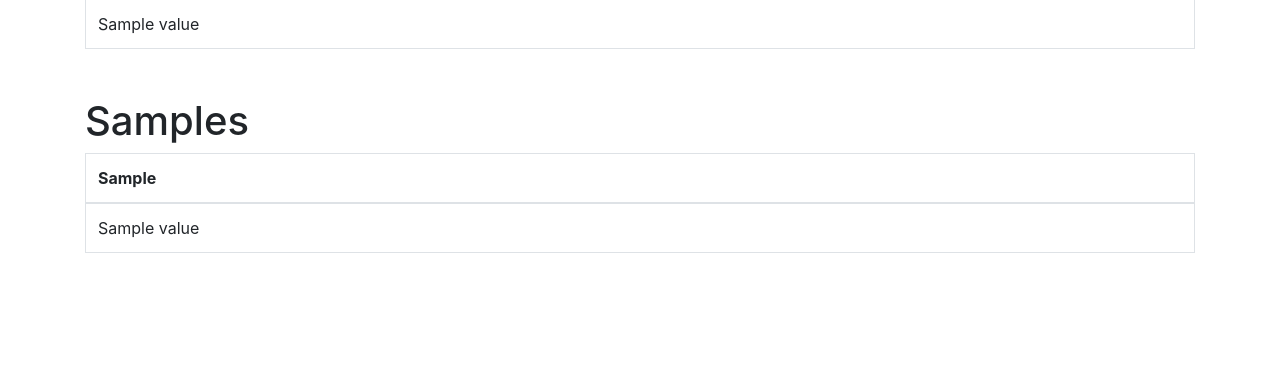
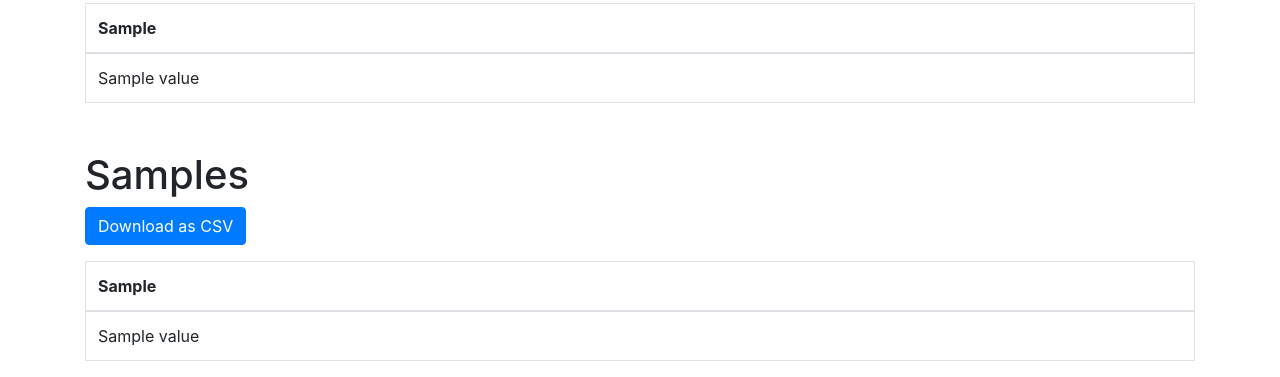
Before and after one commit to springinnovate/pestcontrol_livingdatabase, a Flask app: template docker_contexts/backend/templates/results_view.html in a window 1280 px wide. Shown: the part 859-1236 px from the top of the page. Before the commit the page ends 1112 px from the top, so only its background shows below. Run offline with Flask 3, Linux system fonts and the light colour scheme; the template is opened without the code that fills it: most values are stand-ins (such as "Sample title", 1, 10 or a date in 2020); some libraries are stand-ins or nearby versions.

Commit message:
downloading table now

```diff
--- a/docker_contexts/backend/templates/results_view.html
+++ b/docker_contexts/backend/templates/results_view.html
@@ -50,6 +50,7 @@
     </script>
     <div class="container mt-5">
         <h1>Relevant Studies</h1>
+        <button class="download-btn btn btn-primary mb-3" data-filename="studies.csv">Download as CSV</button>
         <table class="table table-bordered">
             <thead>
                 <tr>
@@ -65,6 +66,7 @@
     </div>
     <div class="container mt-5">
         <h1>Samples</h1>
+        <button class="download-btn btn btn-primary mb-3" data-filename="samples.csv">Download as CSV</button>
         <table class="table table-bordered">
             <thead>
                 <tr>
@@ -81,5 +83,39 @@
     {% else %}
     No data matched the filter!
     {% endif %}
+
+    <script type="text/javascript">
+        document.querySelectorAll('.download-btn').forEach(button => {
+            button.addEventListener('click', function () {
+                const tableContainer = this.closest('.container');
+                const table = tableContainer.querySelector('table');
+                const filename = this.getAttribute('data-filename');
+                let csv = [];
+                const rows = table.querySelectorAll('tr');
+
+                for (let i = 0; i < rows.length; i++) {
+                    const row = [], cols = rows[i].querySelectorAll('td, th');
+
+                    for (let j = 0; j < cols.length; j++) {
+                        row.push(cols[j].innerText);
+                    }
+
+                    csv.push(row.join(','));
+                }
+                downloadCSV(csv.join('\n'), 'table.csv');
+            });
+        });
+
+        function downloadCSV(csv, filename) {
+            const csvFile = new Blob([csv], { type: 'text/csv' });
+            const downloadLink = document.createElement('a');
+            downloadLink.download = filename;
+            downloadLink.href = window.URL.createObjectURL(csvFile);
+            downloadLink.style.display = 'none';
+            document.body.appendChild(downloadLink);
+            downloadLink.click();
+            document.body.removeChild(downloadLink);
+        }
+    </script>
 </body>
 </html>
```
